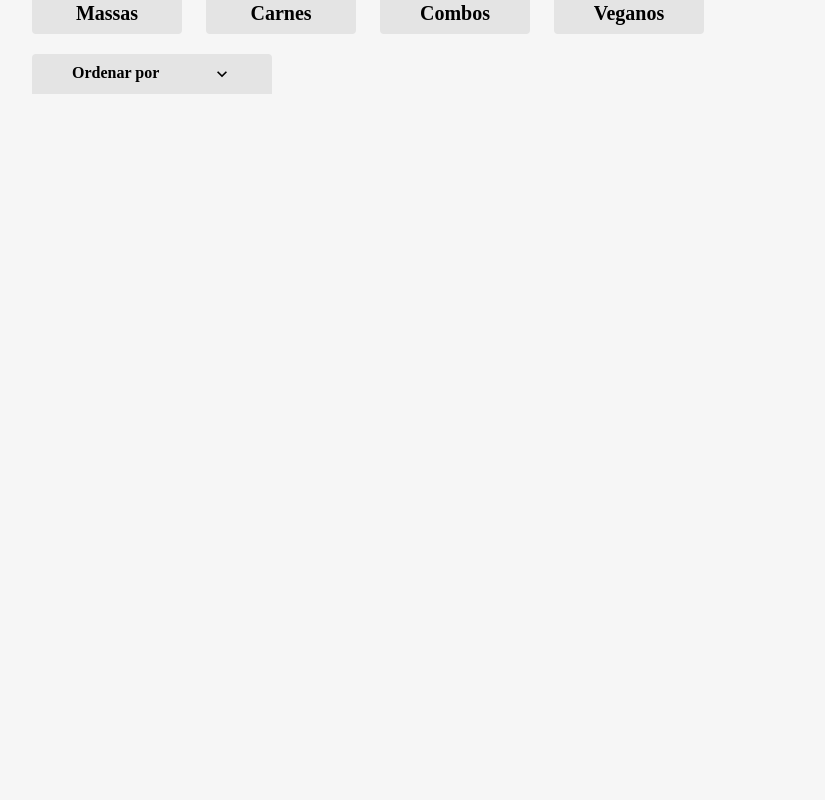
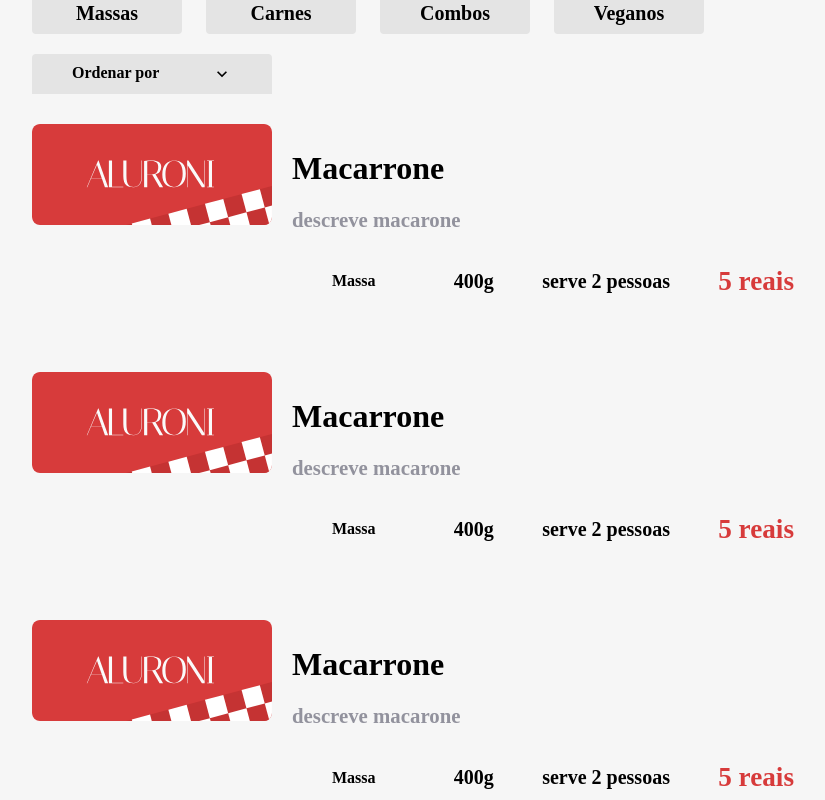
Before and after one commit to randerfelipe/modelo_restaurante, a React (Create React App) app: page /cardapio in a window 1280 px wide. Shown: the part 660-1460 px from the top of the page, without its empty margins (168-993 px from the left). Before the commit the page ends 834 px from the top, so only its background shows below. Built offline with nearby package versions, Linux system fonts and the light colour scheme; a web font is replaced by a local one.

Commit message:
Organizando o layout de exibição dos itens da loja

```diff
--- /dev/null
+++ b/src/pages/Cardapio/Itens/Item/Item.module.scss
@@ -0,0 +1,102 @@
+@import "styles/variaveis";
+@import "styles/breakpoints";
+
+$massas: #d73b3b;
+$carnes: #30201e;
+$combos: #e6c864;
+$veganos: #80aa40;
+
+.item {
+  display: flex;
+  flex-wrap: wrap;
+  width: 90%;
+  &__imagem {
+    min-width: 240px;
+    @media (max-width: $desktop_xsm) {
+      width: 100%;
+    }
+    img {
+      border-radius: 8px;
+      width: 100%;
+    }
+  }
+  &__descricao {
+    display: flex;
+    flex: 1;
+    flex-direction: column;
+    flex-wrap: wrap;
+    justify-content: space-around;
+    padding: 0 20px;
+    @media (max-width: $desktop_xsm) {
+      flex-direction: row;
+      margin-top: 20px;
+      padding: 0;
+    }
+  }
+  &__titulo {
+    h2 {
+      font-size: 2rem;
+      font-weight: bold;
+      margin-bottom: 20px;
+    }
+    p {
+      color: $dark-grey;
+      font-size: 1.3rem;
+      font-weight: 600;
+      max-width: 600px;
+      margin-bottom: 20px;
+    }
+  }
+  &__tags {
+    display: flex;
+    flex-wrap: wrap;
+    justify-content: space-between;
+    margin-bottom: 20px;
+    max-width: 700px;
+    @media (max-width: $desktop_xsm) {
+      justify-content: flex-end;
+    }
+    @media (max-width: $mobile) {
+      justify-content: flex-start;
+    }
+    > div {
+      margin: 10px;
+    }
+  }
+  &__tipo {
+    align-items: center;
+    border-radius: 2px;
+    display: flex;
+    font-weight: bold;
+    height: 40px;
+    justify-content: center;
+    padding: 10px 30px;
+    &__massas {
+      background-color: $massas;
+      color: white;
+    }
+    &__carnes {
+      background-color: $carnes;
+      color: white;
+    }
+    &__combos {
+      background-color: $combos;
+    }
+    &__veganos {
+      background-color: $veganos;
+    }
+  }
+  &__porcao,
+  &__qtdpessoas,
+  &__valor {
+    align-items: center;
+    display: flex;
+    font-size: 1.25rem;
+    font-weight: bold;
+    justify-content: center;
+  }
+  &__valor {
+    color: $red;
+    font-size: 1.7rem;
+  }
+}
--- /dev/null
+++ b/src/pages/Cardapio/Itens/Item/index.tsx
@@ -0,0 +1,21 @@
+import styles from './Item.module.scss';
+import logo from 'assets/logo.svg';
+
+export default function Item(){
+    return(
+        <div className={styles.item}>
+            <div className={styles.item__imagem}>
+                <img src ={logo} alt = "imagem" />
+            </div>
+
+            <div className={styles.item__descricao}>
+                <div className={styles.item__titulo}><h2> Macarrone</h2><p> descreve macarone</p></div>
+                <div className={styles.item__tags}>
+                <div className={styles.item__tipo}>Massa</div>
+                <div className={styles.item__porcao}>400g</div>
+                <div className={styles.item__qtdpessoas}>serve 2 pessoas </div>
+                <div className={styles.item__valor}>5 reais</div></div>
+            </div>
+        </div>
+    )
+}
--- /dev/null
+++ b/src/pages/Cardapio/Itens/Itens.module.scss
@@ -0,0 +1,7 @@
+.itens {
+  display: flex;
+  flex-direction: column;
+  flex-wrap: wrap;
+  gap: 40px;
+  width: 100%;
+}
--- /dev/null
+++ b/src/pages/Cardapio/Itens/index.tsx
@@ -0,0 +1,13 @@
+import cardapio from './itens.json';
+import Item from './Item';
+import styles from './Itens.module.scss';
+
+export default function Itens(){
+    return(
+        <div className={styles.itens}>
+            {cardapio.map(item =>(
+                <Item key={item.id}/>
+            ))}
+        </div>
+    )
+}
--- /dev/null
+++ b/src/pages/Cardapio/Itens/itens.json
@@ -0,0 +1,119 @@
+[
+    {
+      "title": "Macarrão mediterrâneo",
+      "description": "Macarrão spaghetti com frutos-do-mar e especíarias, especialidade da cozinha. Atenção: Contém camarão e outros frutos-do-mar!",
+      "photo": "/assets/pratos/macarrao_mediterraneo.png",
+      "size": 400,
+      "serving": 2,
+      "price": 73.0,
+      "id": 1,
+      "category": {
+        "id": 1,
+        "label": "Massas"
+      }
+    },
+    {
+      "title": "Macarrão da casa",
+      "description": "Macarrão com frutos-do-mar e especíarias, especialidade da cozinha. Atenção: Contém camarão e outros frutos-do-mar!",
+      "photo": "/assets/pratos/macarrao_da_casa.png",
+      "size": 400,
+      "serving": 2,
+      "price": 54.0,
+      "id": 2,
+      "category": {
+        "id": 1,
+        "label": "Massas"
+      }
+    },
+    {
+      "title": "Macarrão com chilli",
+      "description": "Macarrão fetuccine com molho de chilli e especiárias.",
+      "photo": "/assets/pratos/macarrao_com_chilli.png",
+      "size": 350,
+      "serving": 1,
+      "price": 58.0,
+      "id": 3,
+      "category": {
+        "id": 1,
+        "label": "Massas"
+      }
+    },
+    {
+      "title": "Salada da casa com salmão grelhado",
+      "description": "Salada da casa (alface, rúcula, cenoura) com salmão.",
+      "photo": "/assets/pratos/salada_da_casa.png",
+      "size": 450,
+      "serving": 1,
+      "price": 42.0,
+      "id": 4,
+      "category": {
+        "id": 2,
+        "label": "Carnes"
+      }
+    },
+    {
+      "title": "Bife com batatas",
+      "description": "Bife de boi (150g) na chapa, com batatas fritas. Acompanha arroz e molhos.",
+      "photo": "/assets/pratos/bife_com_batatas.png",
+      "size": 550,
+      "serving": 2,
+      "price": 86.0,
+      "id": 5,
+      "category": {
+        "id": 2,
+        "label": "Carnes"
+      }
+    },
+    {
+      "title": "Picanha picada com legumes e massa",
+      "description": "400g de picanha picada, com legumes grelhados e massa escolhida pelo cliente.",
+      "photo": "/assets/pratos/picanha_picada.png",
+      "size": 850,
+      "serving": 3,
+      "price": 123.0,
+      "id": 6,
+      "category": {
+        "id": 3,
+        "label": "Combos"
+      }
+    },
+    {
+      "title": "Lasagna vegana (carne de soja)",
+      "description": "Lasagna 100% vegana feita com carne de soja e massa especial.",
+      "photo": "/assets/pratos/lasagna_vegana.png",
+      "size": 350,
+      "serving": 1,
+      "price": 45.0,
+      "id": 7,
+      "category": {
+        "id": 4,
+        "label": "Veganos"
+      }
+    },
+    {
+      "title": "Salada especial",
+      "description": "Salada com abacate, manga, alface, grão de bico e muito mais.",
+      "photo": "/assets/pratos/salada_especial.png",
+      "size": 350,
+      "serving": 1,
+      "price": 37.0,
+      "id": 8,
+      "category": {
+        "id": 4,
+        "label": "Veganos"
+      }
+    },
+    {
+      "title": "Almôndegas",
+      "description": "Porção de almôndegas com sour cream, cebola e tempêros. Acompanha arroz ou massa.",
+      "photo": "/assets/pratos/almondegas.png",
+      "size": 740,
+      "serving": 3,
+      "price": 120.0,
+      "id": 9,
+      "category": {
+        "id": 3,
+        "label": "Combos"
+      }
+    }
+  ]
--- a/src/pages/Cardapio/index.tsx
+++ b/src/pages/Cardapio/index.tsx
@@ -5,6 +5,7 @@
 import { useState } from "react";
 import Filtros from "./Filtros";
 import Ordenador from "./Ordenador";
+import Itens from "./Itens";
 
 export default function Cardapio(){
     // pelo principio da responsabilidade única, se usa as const para use state
@@ -48,6 +49,7 @@
                     ordenador={ordenador}
                     setOrdenador={setOrdenador}/>
                 </div>
+                <Itens/>
             </section>
 
         </main>
```
